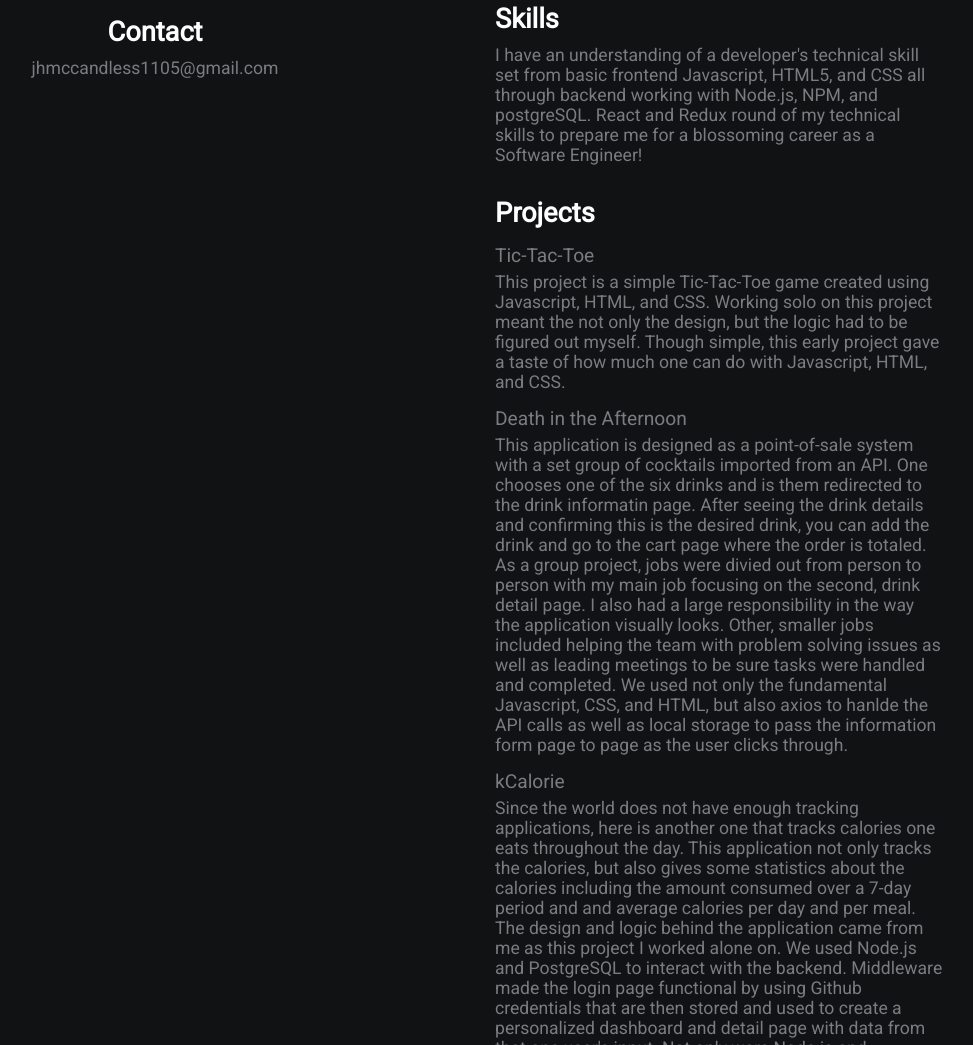
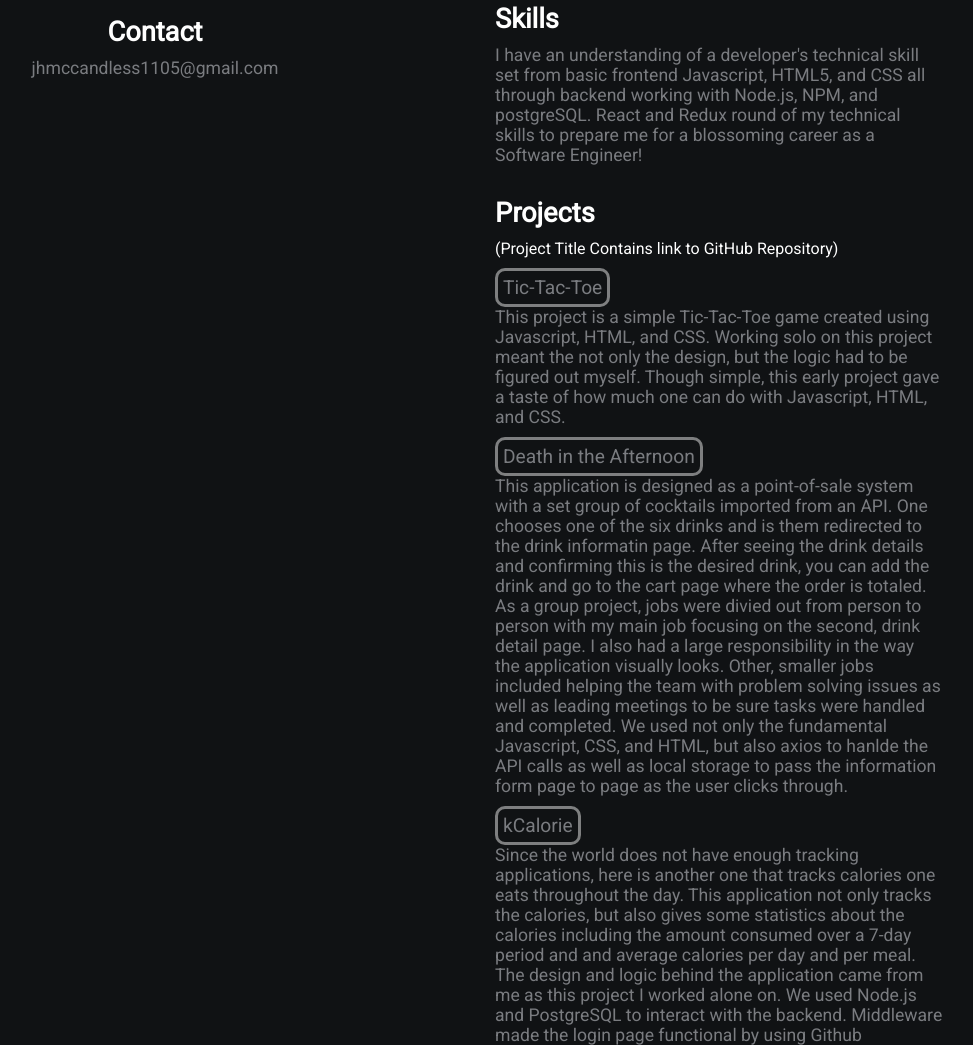
Before and after one commit to jhmccandless/portfolio, a plain HTML site: page index.html in a window 1280 px wide. Shown: the part 529-1574 px from the top of the page, without its empty margins (165-1138 px from the left). Drawn offline with Linux system fonts and the light colour scheme.

Commit message:
working on portfolio

```diff
--- a/index.html
+++ b/index.html
@@ -63,7 +63,12 @@
         </p>
 
         <h2>Projects</h2>
-        <a href="https://github.com/jhmccandless/project-tic-tac-toe"
+        <p style="font-size: 12pt; color: white">
+          (Project Title Contains link to GitHub Repository)
+        </p>
+        <a
+          class="link"
+          nhref="https://github.com/jhmccandless/project-tic-tac-toe"
           >Tic-Tac-Toe</a
         >
         <p>
@@ -73,7 +78,7 @@
           this early project gave a taste of how much one can do with
           Javascript, HTML, and CSS.
         </p>
-        <a href="https://github.com/jhmccandless/front-end-project"
+        <a class="link" href="https://github.com/jhmccandless/front-end-project"
           >Death in the Afternoon</a
         >
         <p>
@@ -91,7 +96,9 @@
           axios to hanlde the API calls as well as local storage to pass the
           information form page to page as the user clicks through.
         </p>
-        <a href="https://github.com/jhmccandless/calorie-count">kCalorie</a>
+        <a class="link" href="https://github.com/jhmccandless/calorie-count"
+          >kCalorie</a
+        >
         <p>
           Since the world does not have enough tracking applications, here is
           another one that tracks calories one eats throughout the day. This
--- a/style.css
+++ b/style.css
@@ -66,8 +66,7 @@ a {
   display: block;
   padding: 5px;
   font-size: 1.2rem;
-  padding-left: 0;
-  width: 250px;
+  max-width: fit-content;
 }
 /* animations / utilities */
 .section-2 a:hover {
@@ -88,6 +87,11 @@ a {
   padding-left: 10px;
 }
 
+.link {
+  border: solid rgba(255, 255, 255, 0.459);
+  border-radius: 10px;
+}
+
 /* media queres */
 @media (max-width: 780px) {
   .grid-2 {
```
